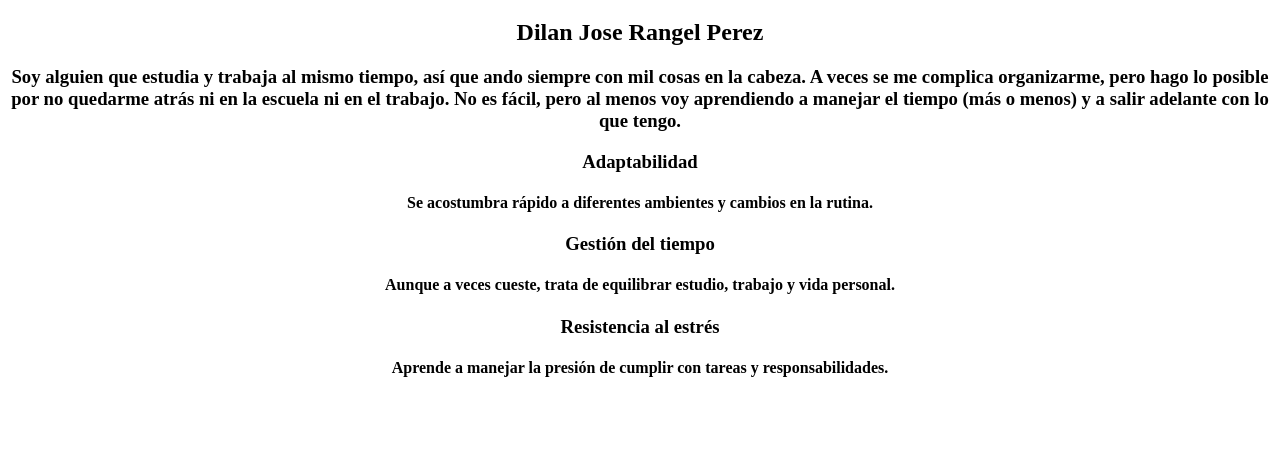
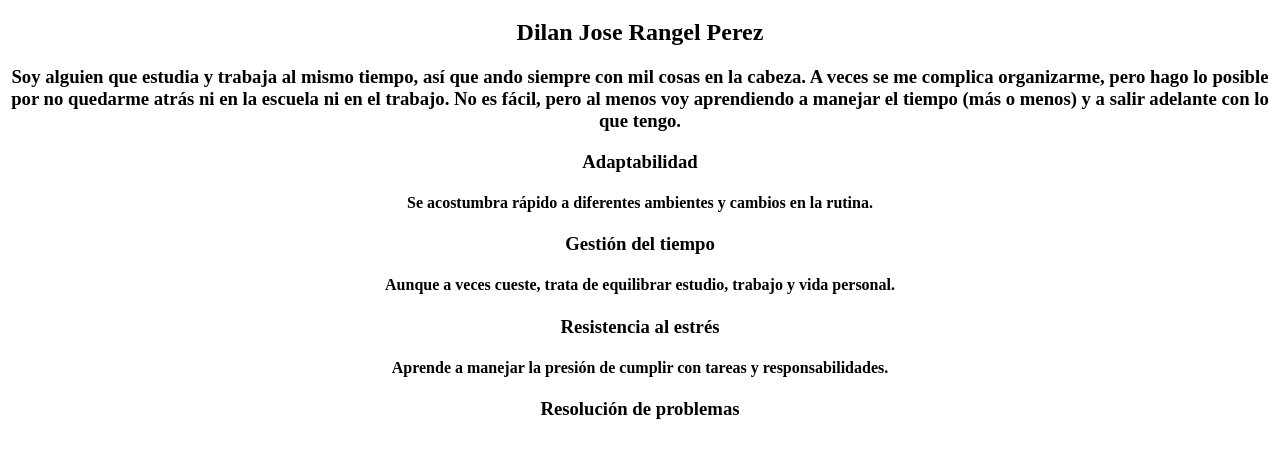
Before and after one commit to DJR-PO/examen_git, a plain HTML site: page index.html in a window 1280 px wide. Shown: the part 61-518 px from the top of the page. Drawn offline with Linux system fonts and the light colour scheme.

Commit message:
habilidad 4

```diff
--- a/index.html
+++ b/index.html
@@ -15,5 +15,6 @@
     <center><h4>Aunque a veces cueste, trata de equilibrar estudio, trabajo y vida personal.</h4></center>
     <center><h3>Resistencia al estrés</h3></center>
     <center><h4>Aprende a manejar la presión de cumplir con tareas y responsabilidades.</h4></center>
+    <center><h3>Resolución de problemas</h3></center>
 </body>
 </html>
```
